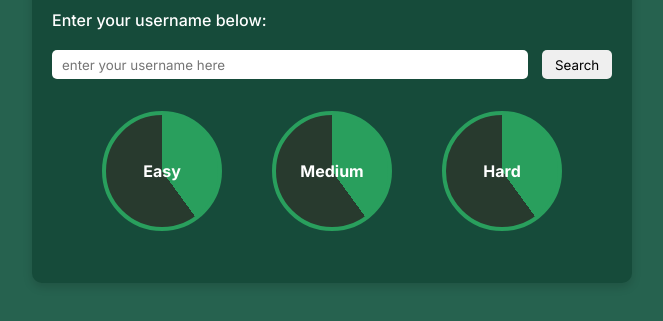
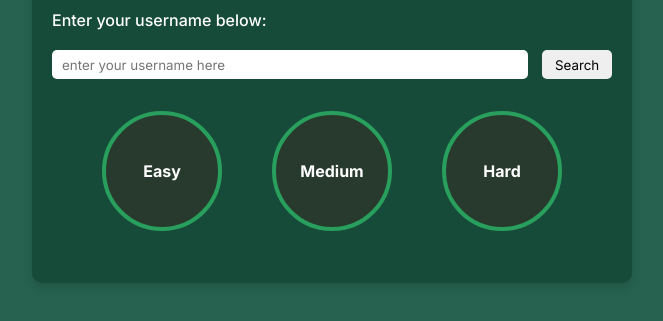
Before and after one commit to priyanshuxch/leetMetric, a plain HTML site: page index.html in a window 1280 px wide. Shown: the part 299-620 px from the top of the page, without its empty margins (308-971 px from the left). Drawn offline with Linux system fonts and the light colour scheme.

Commit message:
Fix progress bar issue

```diff
--- a/styles.css
+++ b/styles.css
@@ -85,7 +85,7 @@ body {
   justify-content: center;
   font-size: 16px;
   font-weight: bold;
-  background: conic-gradient(#299f5d var(--progress-degress, 40%), #283a2e 0%);
+  background: conic-gradient(#299f5d var(--progress-degress, 0%), #283a2e 0%);
 }
 
 .circle span {
```
